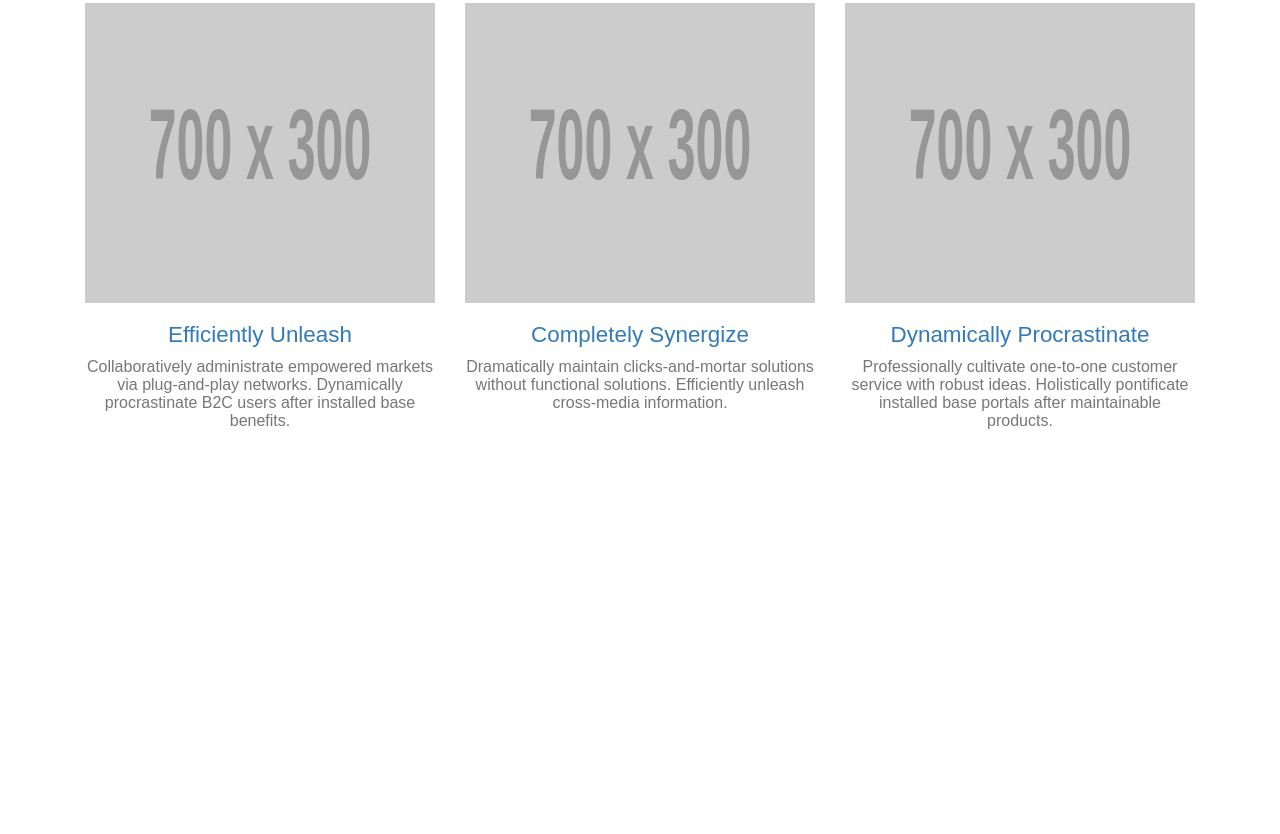
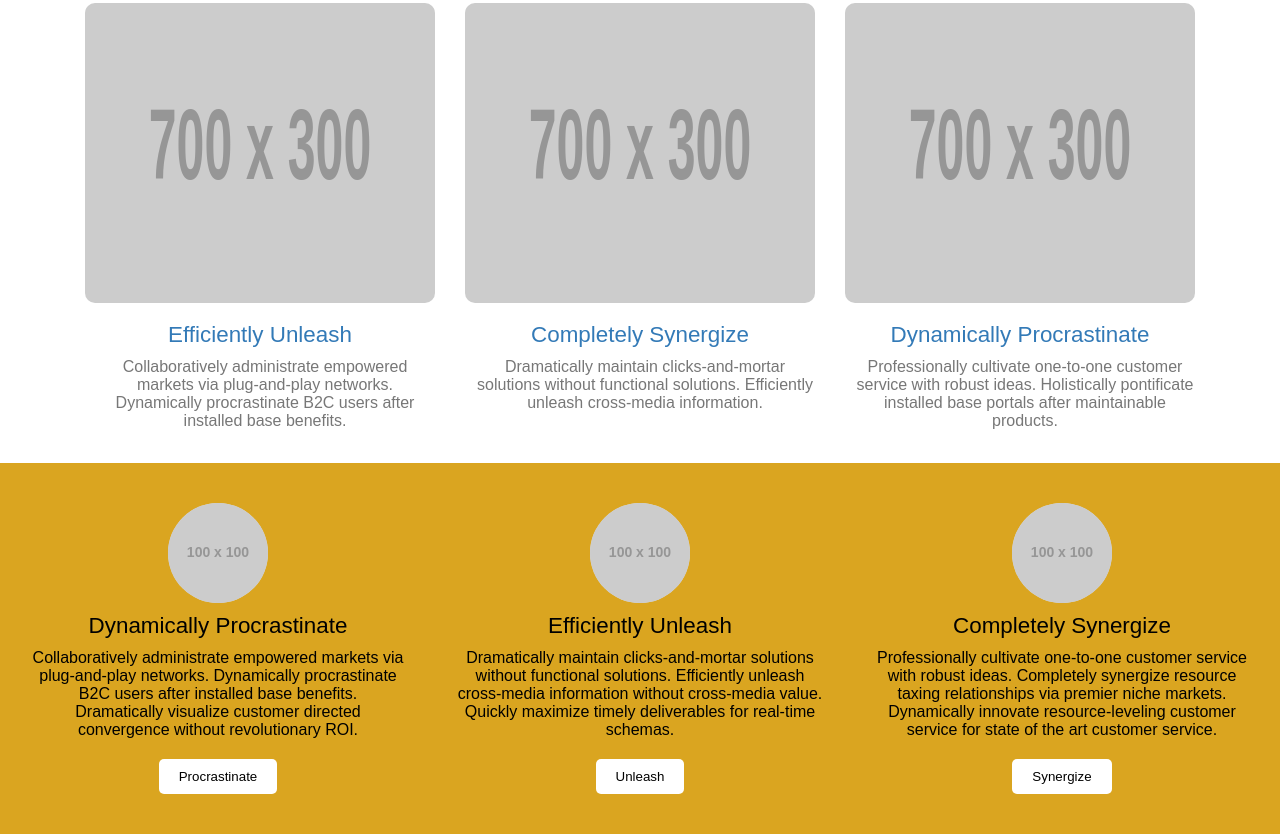
Before and after one commit to fakhri2405/FinalHTML, a plain HTML site: page index.html in a window 1280 px wide. Shown: the part 500-1334 px from the top of the page. Before the commit the page ends 930 px from the top, so only its background shows below. Drawn offline with Linux system fonts and the light colour scheme; placeholder pictures from the web are drawn by us.

Commit message:
features section added

```diff
--- a/css/main.css
+++ b/css/main.css
@@ -45,6 +45,7 @@ main {
     padding: 40px 20px;
     width: 100vw;
     margin-left: calc(-50vw + 50%);
+    margin-bottom: 120px;
 }
 
 .collaboration h2 {
@@ -88,6 +89,7 @@ main {
     width: 100%;
     height: 100%;
     margin-bottom: 15px;
+    border-radius: 10px;
 }
 
 .content-block a {
@@ -108,6 +110,61 @@ main {
     font-size: 1rem;
     font-weight: lighter;
     color: #777777;
-    margin: 0;
     margin-top: 10px;
 }
+
+.features {
+    background-color: var(--secondary-color);
+    padding: 40px 20px;
+    display: flex;
+    justify-content: center;
+    gap: 50px;
+    width: 100vw;
+    margin-left: calc(-50vw + 50%);
+}
+
+.feature {
+    text-align: center;
+    width: 30%;
+    max-width: 400px;
+}
+
+.feature .icon {
+    background-color: #ddd;
+    width: 100px;
+    height: 100px;
+    margin: 0 auto;
+    margin-bottom: 10px;
+    display: flex;
+    align-items: center;
+    justify-content: center;
+    font-size: 1.2rem;
+    border-radius: 50%;
+}
+
+.feature .icon img {
+    width: 100px;
+    height: 100px;
+    border-radius: 50%;
+}
+
+.feature h3 {
+    display: inline-block;
+    font-size: 1.4rem;
+    font-weight: normal;
+    margin-bottom: 10px;
+}
+
+.feature button {
+    margin-top: 20px;
+    padding: 10px 20px;
+    background-color: white;
+    color: black;
+    border-radius: 5px;
+    border: none;
+    cursor: pointer;
+}
+
+.feature button:hover {
+    background-color: lightgrey;
+}
--- a/index.html
+++ b/index.html
@@ -69,6 +69,41 @@
                 </div>
             </div>
         </section>
+
+        <section class="features">
+            <div class="feature">
+                <div class="icon">
+                    <img src="https://via.placeholder.com/100x100" alt="Content Block 1">
+                </div>
+                <h3>Dynamically Procrastinate</h3>
+                <p>
+                    Collaboratively administrate empowered markets via plug-and-play networks. Dynamically procrastinate B2C users after installed base benefits.
+                    <br>Dramatically visualize customer directed convergence without revolutionary ROI.</p>
+                <button>Procrastinate</button>
+            </div>
+            <div class="feature">
+                <div class="icon">
+                    <img src="https://via.placeholder.com/100x100" alt="Content Block 1">
+                </div>
+                <h3>Efficiently Unleash</h3>
+                <p>
+                    Dramatically maintain clicks-and-mortar solutions without functional solutions. Efficiently unleash cross-media information without cross-media value.
+                    <br>Quickly maximize timely deliverables for real-time schemas.
+                </p>
+                <button>Unleash</button>
+            </div>
+            <div class="feature">
+                <div class="icon">
+                    <img src="https://via.placeholder.com/100x100" alt="Content Block 1">
+                </div>
+                <h3>Completely Synergize</h3>
+                <p>
+                    Professionally cultivate one-to-one customer service with robust ideas. Completely synergize resource taxing relationships via premier niche markets.
+                    <br>Dynamically innovate resource-leveling customer service for state of the art customer service.
+                </p>
+                <button>Synergize</button>
+            </div>
+        </section>
     </main>
 </body>
 </html>
```
